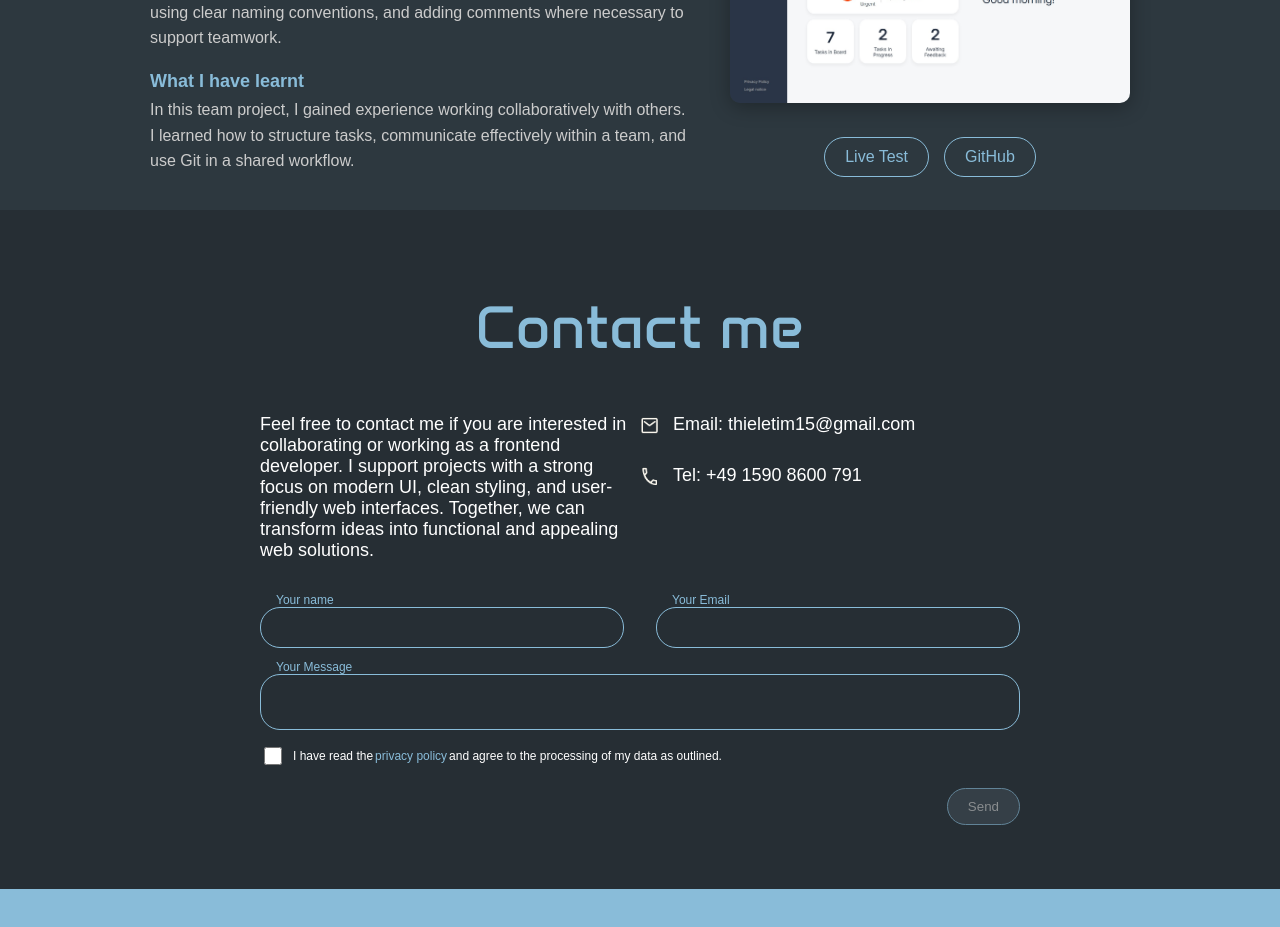
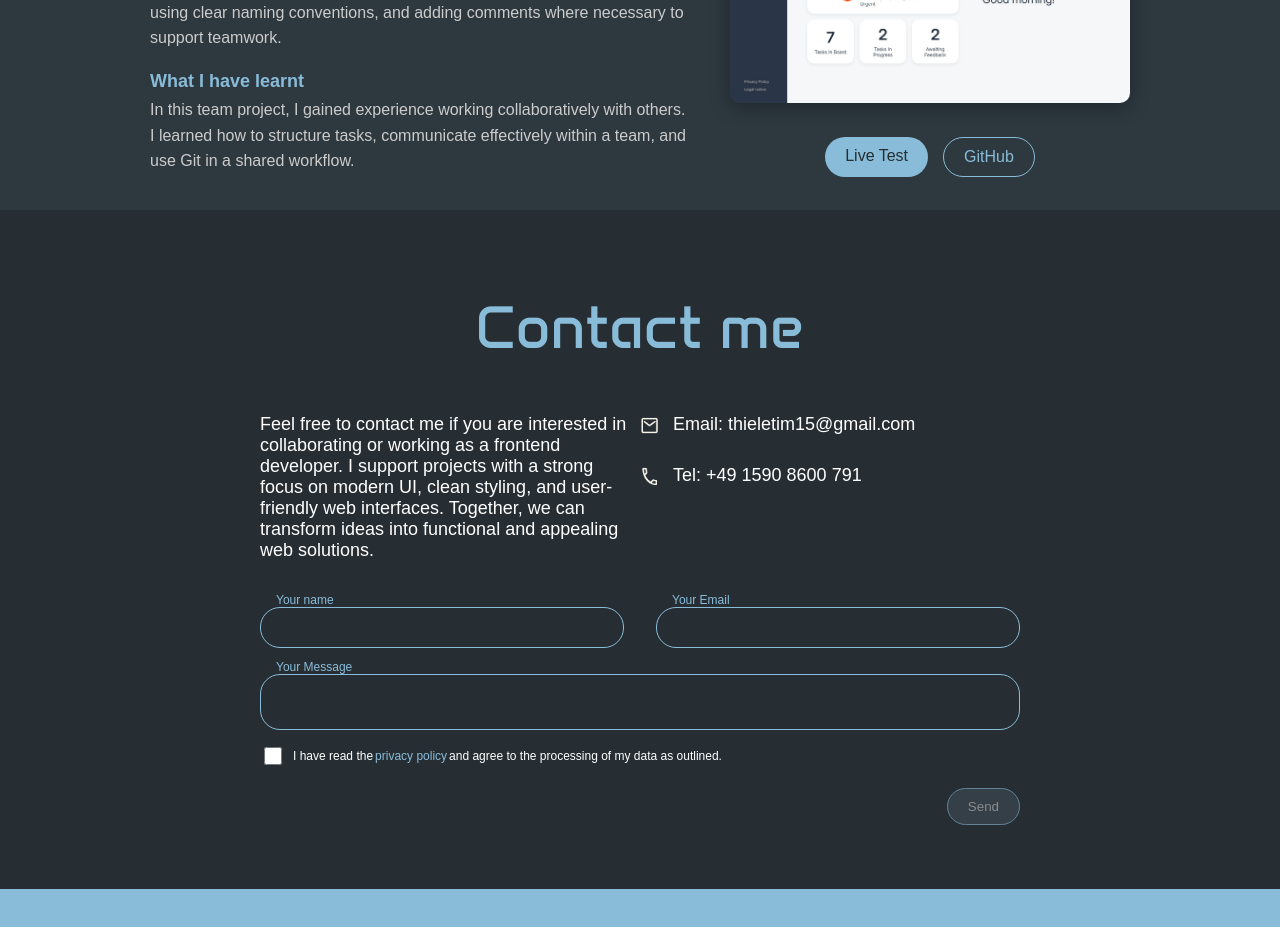
Before and after one commit to Greedrache/Portfolio, an Angular app: page / in a window 1280 px wide. Shown: the part 2220-3147 px from the top of the page. Built offline with nearby package versions, Linux system fonts and the light colour scheme.

Commit message:
Live Test Button hat nun das vorgegebene Design

```diff
--- a/src/app/my-projects-section/my-projects-section.component.html
+++ b/src/app/my-projects-section/my-projects-section.component.html
@@ -40,7 +40,7 @@
             <img [src]="projects[activeProjectIndex].img" [alt]="projects[activeProjectIndex].title">
           </div>
           <div class="project-links">
-            <a [href]="projects[activeProjectIndex].liveTestLink" target="_blank">
+            <a class="livetestbtn" [href]="projects[activeProjectIndex].liveTestLink" target="_blank">
               {{ t('projects.liveTest') }}
             </a>
             <ng-container *ngIf="projects[activeProjectIndex].githubLink">
--- a/src/app/my-projects-section/my-projects-section.component.scss
+++ b/src/app/my-projects-section/my-projects-section.component.scss
@@ -159,6 +159,20 @@
   }
 }
 
+.livetestbtn{
+
+
+     color: #262e34 !important;
+     background-color: #89bcd9;
+     border: none !important;
+
+      &:hover {
+        background-color: white !important;
+      }
+
+
+}
+
 .projects-section{
     max-width: 1600px;
     margin-left: auto;
```
